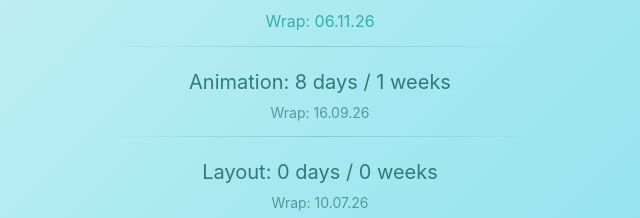
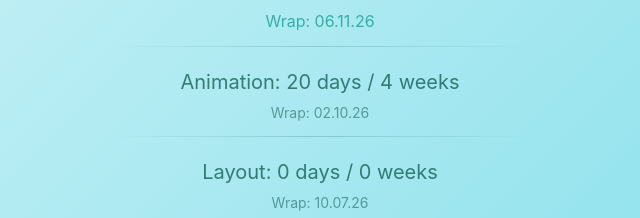
Before and after one commit to ranjankurian/countdown, a plain HTML site: page index.html in a window 1280 px wide. Shown: the part 446-664 px from the top of the page, 320-960 px from the left. Drawn offline with Linux system fonts and the light colour scheme.

Commit message:
correct both anim target dates

```diff
--- a/index.html
+++ b/index.html
@@ -67,7 +67,7 @@
 
     let targetDates = {
         main: new Date("2026-11-06"),
-        animation: new Date("2026-09-16"),
+        animation: new Date("2026-10-02"),
         layout: new Date("2026-07-10")
     };
 
```
